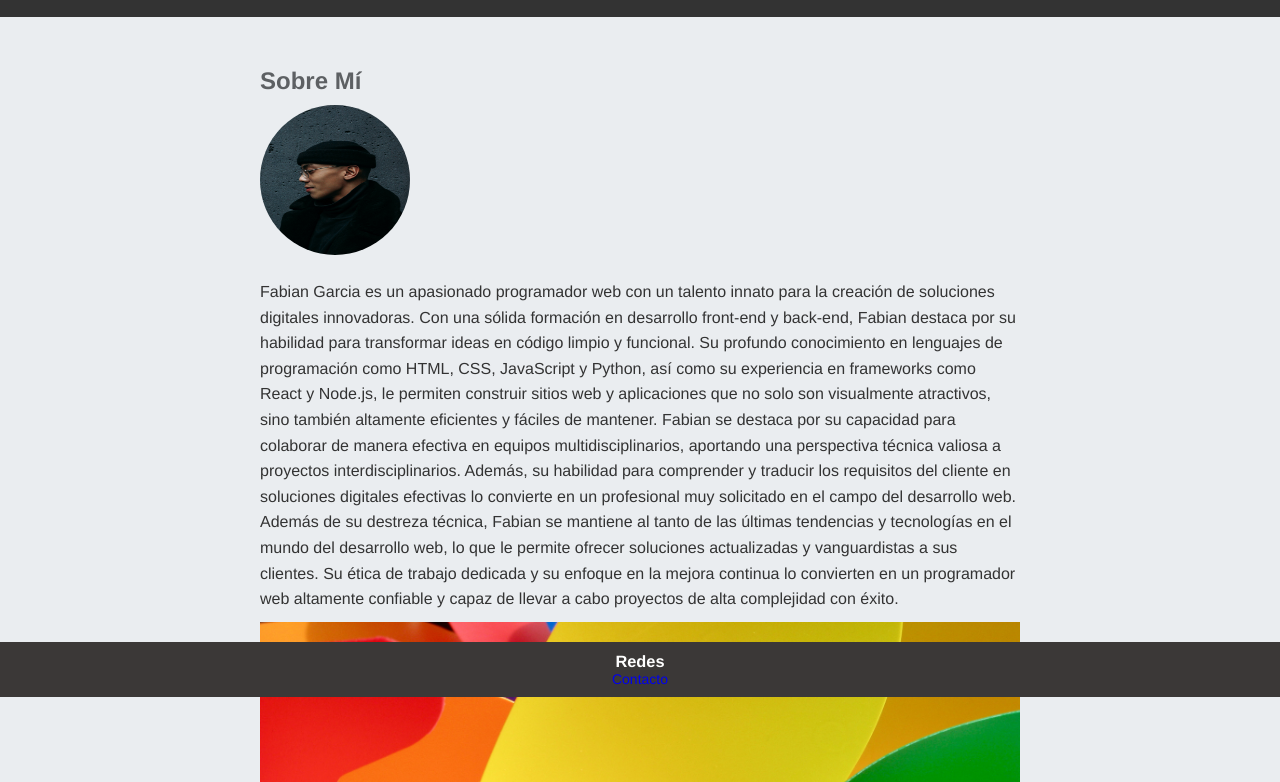
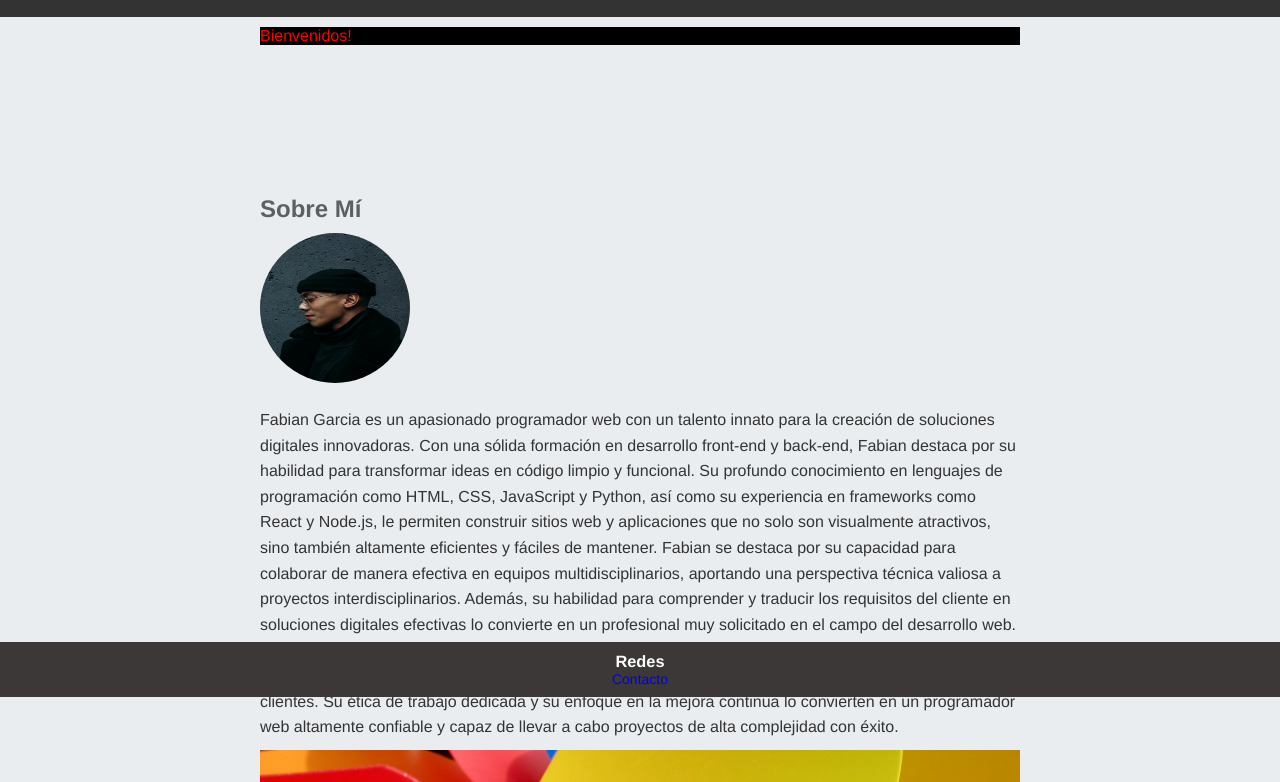
Before and after one commit to F4bi4nDev/miprimeraagina, a plain HTML site: page index.html in a window 1280 px wide. Shown: the part 103-885 px from the top of the page. Drawn offline with Linux system fonts and the light colour scheme; files whose address does not match are found by name.

Commit message:
mi primera confirmación de actualización

```diff
--- a/css/style.css
+++ b/css/style.css
@@ -108,6 +108,12 @@ footer {
 
 }
 
+.greeting{
+  margin-top: 110px;
+  color: red;
+  background-color: black;
+}
+
 @media screen and (max-width: 768px) {
   .container-nav {
       flex-direction: column;
--- a/index.html
+++ b/index.html
@@ -3,7 +3,7 @@
 <head>
     <meta charset="UTF-8">
     <meta name="viewport" content="width=device-width, initial-scale=1.0">
-    <title>Paso 15</title>
+    <title>Mi sitio Web</title>
     <link rel="stylesheet" href="css/style.css">
     <script src="script.js"></script>
 </head>
@@ -21,7 +21,9 @@
     </header>
 
     <main>
+
         <section>
+            <div class="greeting">Bienvenidos!</div>
             <article id="acerca">
                 <h2 >Sobre Mí</h2>
                 <img class="circle-img" src="img/avatar.jpg" alt="Avatar">
@@ -59,6 +61,8 @@
         </form>
             </article>
         </section>
+
+
     </main>
 
     <footer>
```
